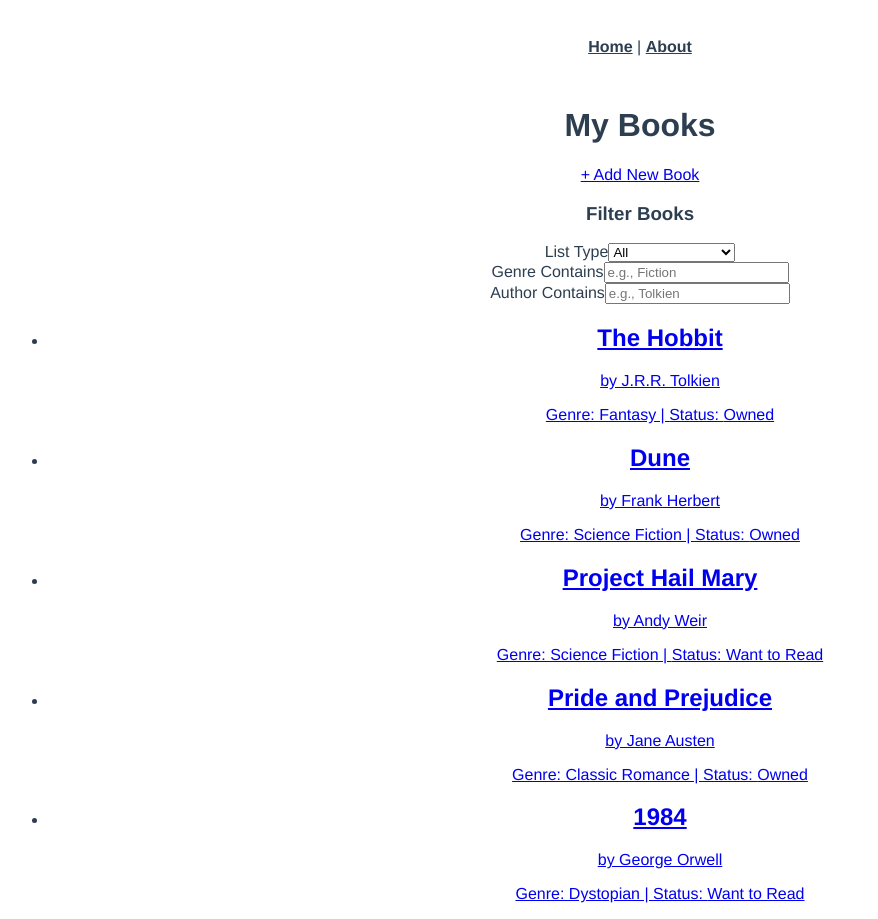
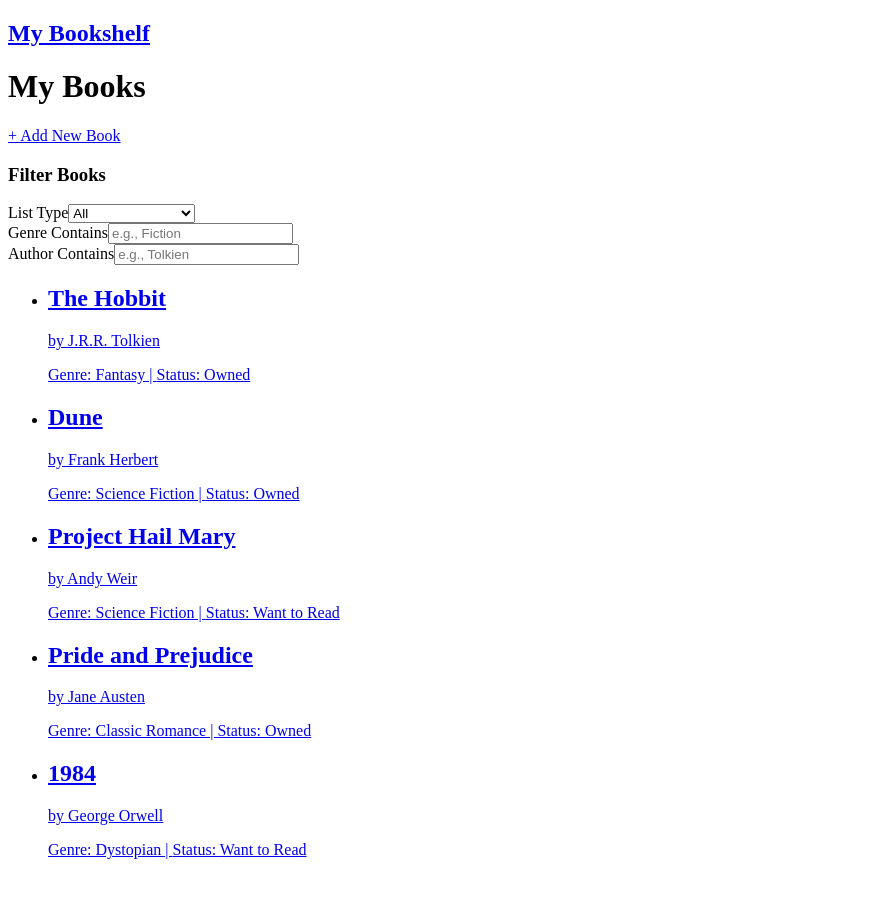
Before and after one commit to ttkallio/bookshelf, a Vue app: page /books in a window 1280 px wide. Shown: the whole page, without its empty margins (0-878 px from the left). After the commit the page ends 875 px from the top, so only its background shows below. Built offline with nearby package versions, Linux system fonts and the light colour scheme.

Commit message:
full functionality before styling

```diff
--- a/package.json
+++ b/package.json
@@ -20,10 +20,13 @@
     "@vue/cli-plugin-eslint": "~5.0.0",
     "@vue/cli-plugin-router": "~5.0.0",
     "@vue/cli-service": "~5.0.0",
+    "autoprefixer": "^10.4.21",
     "eslint": "^7.32.0",
     "eslint-config-prettier": "^8.3.0",
     "eslint-plugin-prettier": "^4.0.0",
     "eslint-plugin-vue": "^8.0.3",
-    "prettier": "^2.4.1"
+    "postcss": "^8.5.3",
+    "prettier": "^2.4.1",
+    "tailwindcss": "^4.1.3"
   }
 }
--- a/src/App.vue
+++ b/src/App.vue
@@ -1,30 +1,39 @@
 <template>
-  <nav>
-    <router-link to="/">Home</router-link> |
-    <router-link to="/about">About</router-link>
-  </nav>
-  <router-view />
+  <div id="app-layout" class="min-h-screen bg-gray-100">
+    <header class="bg-indigo-700 text-white shadow-md">
+      <nav class="container mx-auto px-4 py-3">
+        <h1 class="text-xl font-semibold">
+          <router-link to="/books" class="hover:text-indigo-200">
+            My Bookshelf
+          </router-link>
+        </h1>
+      </nav>
+    </header>
+
+    <main class="container mx-auto p-4"><router-view /></main>
+  </div>
 </template>
 
-<style>
-#app {
-  font-family: Avenir, Helvetica, Arial, sans-serif;
-  -webkit-font-smoothing: antialiased;
-  -moz-osx-font-smoothing: grayscale;
-  text-align: center;
-  color: #2c3e50;
-}
+<script setup>
+// No specific script logic needed for this basic layout component yet.
+// Imports and logic can be added here later if the layout needs state
+// (e.g., for dynamic navigation based on auth status, which is currently descoped).
+</script>
 
-nav {
-  padding: 30px;
-}
+<style scoped>
+/* Add component-specific styles here if needed */
+/* We are primarily using Tailwind utility classes in the template */
+/* Example: Add global styles in src/assets/main.css if needed */
 
-nav a {
-  font-weight: bold;
-  color: #2c3e50;
-}
+/* Ensure the layout takes up at least the full viewport height */
+/* #app-layout {
+  display: flex;
+  flex-direction: column;
+  min-height: 100vh;
+} */
 
-nav a.router-link-exact-active {
-  color: #42b983;
-}
+/* Ensure the main content area can grow */
+/* main {
+  flex-grow: 1;
+} */
 </style>
--- a/src/views/books/BookDetailView.vue
+++ b/src/views/books/BookDetailView.vue
@@ -52,10 +52,11 @@
           Edit
         </router-link>
         <button
-          class="bg-red-500 hover:bg-red-600 text-white font-bold py-1 px-3 rounded text-sm disabled:opacity-50"
-          disabled
+          v-if="book"
+          @click="confirmAndDeleteBook"
+          class="bg-red-500 hover:bg-red-600 text-white font-bold py-1 px-3 rounded text-sm"
         >
-          Delete (Soon)
+          Delete
         </button>
       </div>
     </div>
@@ -64,44 +65,40 @@
 
 <script setup>
 import { computed, onMounted } from "vue";
-// import { useRoute } from 'vue-router'; // Not needed if using props: true
+import { useRouter } from "vue-router"; // <-- Import useRouter
 import { useBooksStore } from "../../stores/books";
-import { storeToRefs } from "pinia"; // Import storeToRefs
+import { storeToRefs } from "pinia";
 
-// Define props to receive the 'id' from the router
+// --- Props ---
 const props = defineProps({
   id: {
-    type: String, // The route param is always a string
+    type: String,
     required: true,
   },
 });
 
-// Get the books store instance
+// --- Composables ---
+const router = useRouter(); // <-- Get router instance
 const booksStore = useBooksStore();
 
-// Use storeToRefs to get reactive access to isLoading state
+// --- State ---
 const { isLoading } = storeToRefs(booksStore);
 
-// Find the book using the ID prop and the store's getter
-// Use a computed property so it automatically updates if the store changes
+// --- Getters ---
 const book = computed(() => {
   return booksStore.getBookById(props.id);
 });
 
-// Computed property to format the dateAdded
 const formattedDateAdded = computed(() => {
   if (book.value?.dateAdded) {
-    // Ensure dateAdded is a Date object before formatting
     const date =
       book.value.dateAdded instanceof Date
         ? book.value.dateAdded
-        : new Date(book.value.dateAdded); // Attempt conversion if it's not
-    // Check if date is valid after potential conversion
+        : new Date(book.value.dateAdded);
     if (isNaN(date.getTime())) {
       return "Invalid Date";
     }
     return date.toLocaleDateString(undefined, {
-      // Use locale default format
       year: "numeric",
       month: "long",
       day: "numeric",
@@ -110,17 +107,54 @@ const formattedDateAdded = computed(() => {
   return "N/A";
 });
 
-// Optional: Handle case where user navigates directly to this page
-// If the book isn't found AND the main list hasn't been loaded, fetch it.
+// --- Actions ---
+const { deleteBook } = booksStore; // <-- Get deleteBook action
+
+// --- Methods ---
+const confirmAndDeleteBook = async () => {
+  // Check if book data is available
+  if (!book.value) {
+    console.error("Cannot delete: book data not available.");
+    return;
+  }
+
+  // Confirm with the user
+  const isConfirmed = window.confirm(
+    `Are you sure you want to delete "${book.value.title}"? This action cannot be undone.`
+  );
+
+  if (isConfirmed) {
+    console.log(`User confirmed deletion for book ID: ${props.id}`);
+    try {
+      // Call the store action to delete the book
+      const success = await deleteBook(props.id); // Pass the ID from props
+
+      if (success) {
+        console.log("Book deleted successfully, navigating back to list.");
+        // Navigate back to the book list page
+        router.push("/books");
+        // Optional: Show success notification
+      } else {
+        // Handle case where deletion might fail (e.g., book already deleted)
+        console.error("Store action deleteBook reported failure.");
+        alert("Failed to delete book. It might have already been removed.");
+      }
+    } catch (error) {
+      console.error("Error deleting book:", error);
+      alert("An error occurred while deleting the book.");
+    }
+  } else {
+    console.log("User cancelled deletion.");
+  }
+};
+
+// --- Lifecycle Hooks ---
 onMounted(async () => {
-  // Check if the computed book is undefined AND the main books array is empty
   if (!book.value && booksStore.books.length === 0) {
     console.log(
       "Book not found in store and store is empty, fetching books..."
     );
     await booksStore.fetchBooks();
-    // Note: The computed 'book' property will update automatically if the fetch succeeds
-    // and the book with props.id is found in the newly fetched list.
   } else if (!book.value) {
     console.warn(`Book with ID ${props.id} not found in the store.`);
   }
--- a/src/views/books/BookListView.vue
+++ b/src/views/books/BookListView.vue
@@ -80,7 +80,7 @@
     </div>
 
     <div v-else>
-      <ul v-if="filteredBooks.length > 0" class="space-y-2">
+      <ul v-if="filteredBooks.length > 0" class="space-y-2 list-none p-0">
         <li
           v-for="book in filteredBooks"
           :key="book.id"
@@ -126,24 +126,19 @@ import { useBooksStore } from "../../stores/books";
 
 // --- Store Setup ---
 const booksStore = useBooksStore();
-// Get reactive refs for state and getters needed in the template
 const { books, isLoading, filterCriteria, filteredBooks } =
   storeToRefs(booksStore);
-// Get the action to update filters
 const { fetchBooks, setFilters } = booksStore;
 
 // --- Fetch Initial Data ---
 onMounted(async () => {
-  // Fetch books only if the main books array is empty
   if (books.value.length === 0) {
     await fetchBooks();
   }
 });
 
 // --- Filter Logic ---
-// Function to explicitly apply filters (e.g., after select change or lazy input change)
 const applyFilters = () => {
-  // Ensure filterCriteria exists before trying to access its properties
   if (filterCriteria.value) {
     setFilters({
       listType: filterCriteria.value.listType,
```
Also changed, not shown: 1 other file (tests, documents, lock files or other folders).
